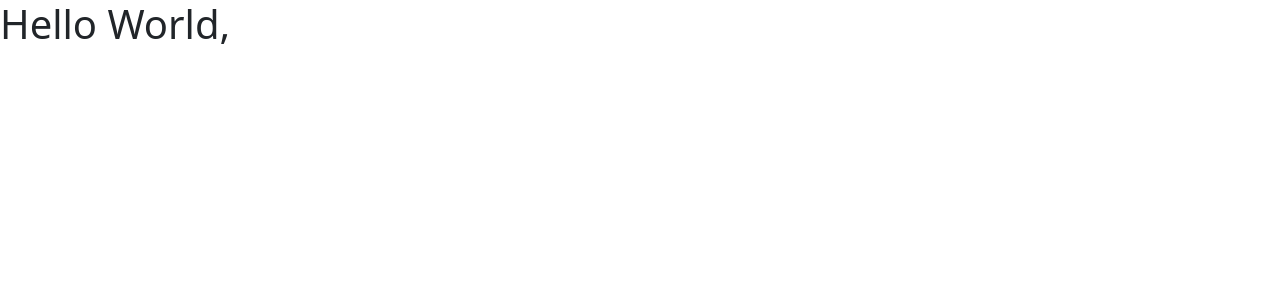
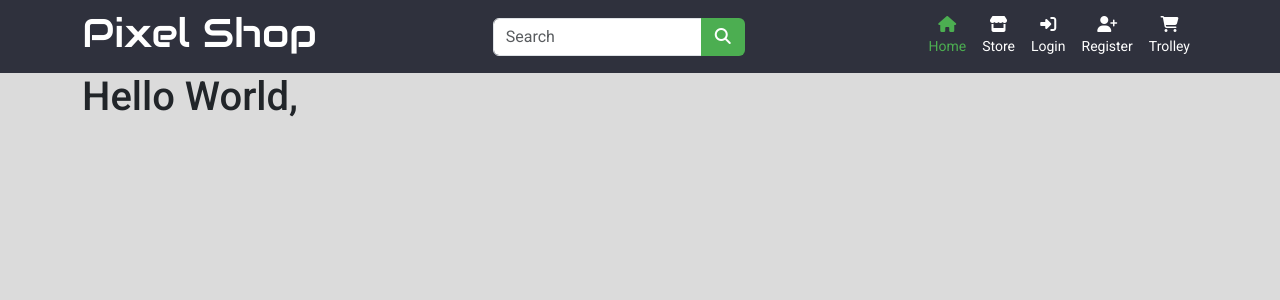
Before and after one commit to faelf/pixel_shop, a Django app: page / in a window 1280 px wide. Shown: the top 300 px of the page. Run offline with Django 5.2, Linux system fonts and the light colour scheme; some libraries are stand-ins or nearby versions.

Commit message:
Add navigation bar and custom CSS for styling

```diff
--- a/home/templates/home/home.html
+++ b/home/templates/home/home.html
@@ -1,4 +1,9 @@
 {% extends "base.html" %}
+{% block page_title %}
+    - Home
+{% endblock page_title %}
 {% block content %}
-    <h1>Hello World,</h1>
+    <div class="container">
+        <h1>Hello World,</h1>
+    </div>
 {% endblock content %}
--- /dev/null
+++ b/static/css/base.css
@@ -0,0 +1,73 @@
+@import url("https://fonts.googleapis.com/css2?family=Audiowide&family=Bebas+Neue&family=Roboto:ital,wght@0,100..900;1,100..900&display=swap");
+
+:root {
+  /* Colour Palette */
+  --color-primary: hsl(230, 13%, 21%);
+  --color-secondary: hsl(123, 39%, 49%);
+  --color-secondary-hover: hsl(123, 39%, 69%);
+  --color-accent: hsl(30, 100%, 50%);
+  --color-secondary-accent: hsl(207, 90%, 54%);
+  --color-page-background: hsl(0, 0%, 86%);
+  --color-background: hsl(0, 0%, 100%);
+
+  /* Font Families */
+  --font-logo: "Audiowide", sans-serif;
+  --font-heading: "Bebas Neue", sans-serif;
+  --font-body: "Roboto", sans-serif;
+}
+
+/* General Styling */
+
+body {
+  background-color: var(--color-page-background);
+  font-family: var(--font-body);
+}
+
+.logo {
+  font-family: var(--font-logo);
+}
+
+.btn-primary {
+  background-color: var(--color-secondary);
+  border: none;
+  &:hover {
+    background-color: var(--color-secondary-hover);
+    color: var(--color-primary);
+  }
+}
+
+/* Navbar */
+
+nav {
+  background-color: var(--color-primary);
+  color: var(--color-background);
+}
+
+.navbar-toggler {
+  color: var(--color-background);
+}
+
+.navbar i {
+  width: 20px;
+  text-align: center;
+}
+.nav-link {
+  color: var(--color-background);
+  &:hover {
+    color: var(--color-accent);
+  }
+}
+
+.active {
+  color: var(--color-secondary) !important;
+}
+
+.navbar-toggler {
+  border: none !important;
+  box-shadow: none !important;
+}
+
+.navbar-toggler:focus {
+  outline: none !important;
+  box-shadow: none !important;
+}
--- a/templates/base.html
+++ b/templates/base.html
@@ -1,22 +1,35 @@
+{% load static %}
 <!DOCTYPE html>
 <html lang="en">
   <head>
     <meta charset="utf-8">
     <meta name="viewport" content="width=device-width, initial-scale=1">
+    <!-- Page Metadata -->
+    <title>Pixel Shop
+      {% block page_title %}
+      {% endblock page_title %}
+    </title>
     <meta name="description"
           content="Pixel Shop - a fictional online store for gaming merchandise, created as part of a Code Institute project.">
     <meta name="keywords" content="gaming, consoles, accessories">
-    <title>Pixel Shop</title>
+    <!-- Bootstrap CSS -->
     <link href="https://cdn.jsdelivr.net/npm/bootstrap@5.3.8/dist/css/bootstrap.min.css"
           rel="stylesheet"
           integrity="sha384-sRIl4kxILFvY47J16cr9ZwB07vP4J8+LH7qKQnuqkuIAvNWLzeN8tE5YBujZqJLB"
           crossorigin="anonymous">
+    <!-- Custom CSS -->
+    <link rel="stylesheet" href="{% static 'css/base.css' %}">
   </head>
   <body>
+    {% include "navigationbar.html" %}
     {% block content %}
     {% endblock content %}
+    <!-- Bootstrap JS Bundle with Popper -->
     <script src="https://cdn.jsdelivr.net/npm/bootstrap@5.3.8/dist/js/bootstrap.bundle.min.js"
             integrity="sha384-FKyoEForCGlyvwx9Hj09JcYn3nv7wiPVlz7YYwJrWVcXK/BmnVDxM+D2scQbITxI"
             crossorigin="anonymous"></script>
+    <!-- Font Awesome -->
+    <script src="https://kit.fontawesome.com/8fd7781574.js"
+            crossorigin="anonymous"></script>
   </body>
 </html>
--- /dev/null
+++ b/templates/navigationbar.html
@@ -0,0 +1,78 @@
+<nav class="navbar navbar-expand-lg">
+  <div class="container">
+    <h1 class="logo">Pixel Shop</h1>
+    <button class="navbar-toggler"
+            type="button"
+            data-bs-toggle="collapse"
+            data-bs-target="#navbarSupportedContent"
+            aria-controls="navbarSupportedContent"
+            aria-expanded="false"
+            aria-label="Toggle navigation">
+      <i class="fa-solid fa-bars fa-lg"></i>
+    </button>
+    <div class="collapse navbar-collapse" id="navbarSupportedContent">
+      <div class="mx-auto">
+        <form class="d-flex" role="search">
+          <div class="input-group input-group-md">
+            <input type="search"
+                   class="form-control"
+                   placeholder="Search"
+                   aria-label="Search">
+            <button class="btn btn-primary" type="submit">
+              <i class="fa-solid fa-magnifying-glass"></i>
+            </button>
+          </div>
+        </form>
+      </div>
+      <div class="justify-content-end">
+        <ul class="navbar-nav me-auto mb-2 mb-lg-0">
+          <li class="nav-item">
+            <a class="nav-link d-flex flex-lg-column align-items-center p-2 {% if request.resolver_match.url_name == 'home' %}active{% endif %}"
+               href="{% url 'home' %}">
+              <i class="fa-solid fa-home mb-1"></i>
+              <small class="nav-label ms-2 ms-lg-0">Home</small>
+            </a>
+          </li>
+          <li class="nav-item">
+            <a class="nav-link d-flex flex-lg-column align-items-center p-2"
+               href="#">
+              <i class="fa-solid fa-store mb-1"></i>
+              <small class="nav-label ms-2 ms-lg-0">Store</small>
+            </a>
+          </li>
+          {% if user.is_authenticated %}
+            <li class="nav-item">
+              <a class="nav-link d-flex flex-lg-column align-items-center p-2"
+                 href="#">
+                <i class="fa-solid fa-user mb-1"></i>
+                <small class="nav-label ms-2 ms-lg-0">Account</small>
+              </a>
+            </li>
+          {% else %}
+            <li class="nav-item">
+              <a class="nav-link d-flex flex-lg-column align-items-center p-2"
+                 href="#">
+                <i class="fa-solid fa-right-to-bracket mb-1"></i>
+                <small class="nav-label ms-2 ms-lg-0">Login</small>
+              </a>
+            </li>
+            <li class="nav-item">
+              <a class="nav-link d-flex flex-lg-column align-items-center p-2"
+                 href="#">
+                <i class="fa-solid fa-user-plus mb-1"></i>
+                <small class="nav-label ms-2 ms-lg-0">Register</small>
+              </a>
+            </li>
+          {% endif %}
+          <li class="nav-item">
+            <a class="nav-link d-flex flex-lg-column align-items-center p-2"
+               href="#">
+              <i class="fa-solid fa-cart-shopping mb-1"></i>
+              <small class="nav-label ms-2 ms-lg-0">Trolley</small>
+            </a>
+          </li>
+        </ul>
+      </div>
+    </div>
+  </div>
+</nav>
```
